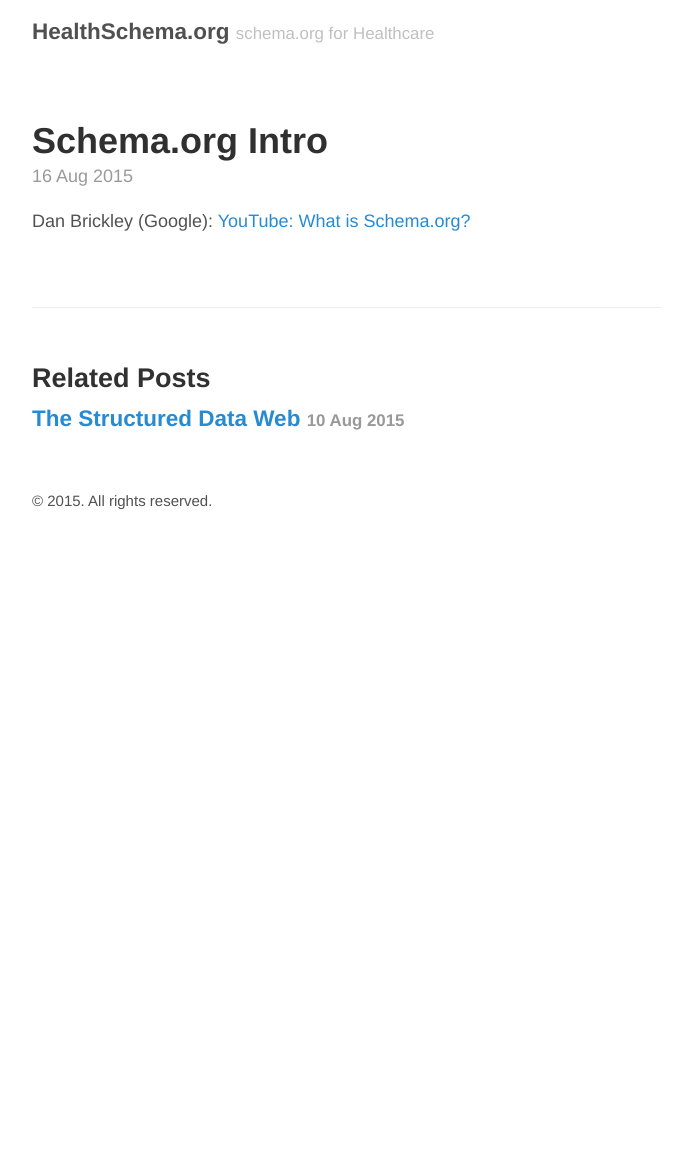
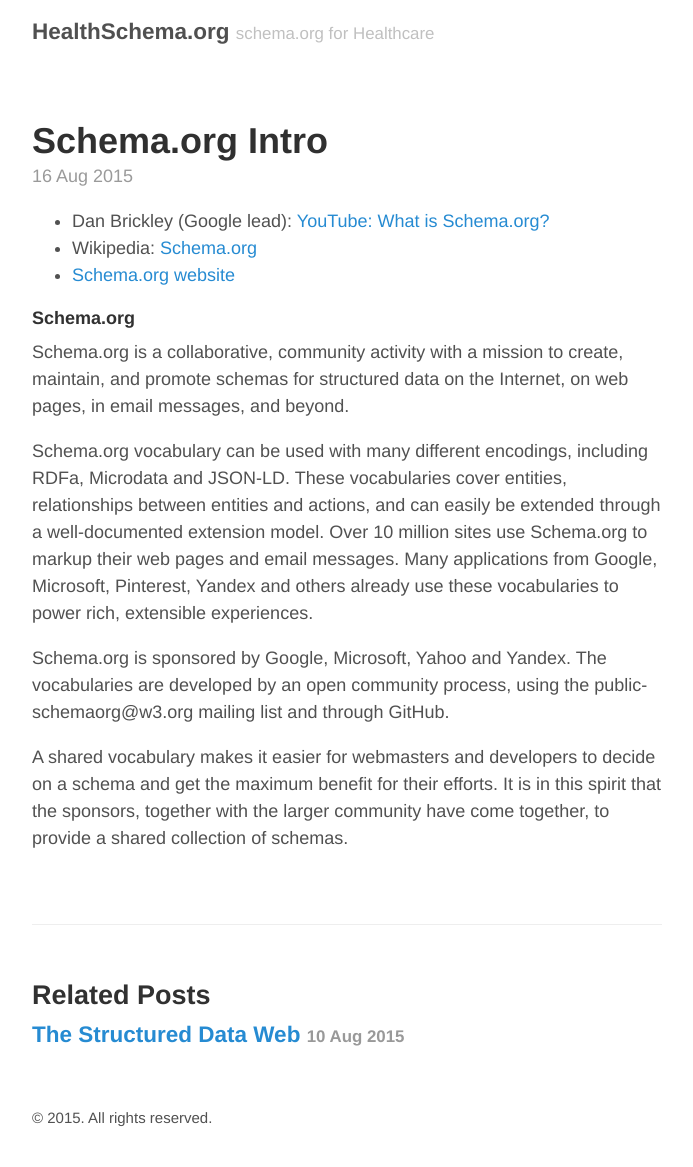
Before and after one commit to healthschema/healthschema.github.io, a Jekyll site: the page built from _posts/2015-08-16-intro-schema-org.md, in a window 1280 px wide. Shown: the whole page, without its empty margins (293-986 px from the left). Built offline with Jekyll 4.4.1, drawn with Linux system fonts in a browser that asks for light colours; before the commit the page ends 900 px from its top, so only the background shows below that.

Commit message:
Update 2015-08-16-intro-schema-org.md

```diff
--- a/_posts/2015-08-16-intro-schema-org.md
+++ b/_posts/2015-08-16-intro-schema-org.md
@@ -3,4 +3,15 @@
 title: Schema.org Intro
 ---
 
-Dan Brickley (Google): [YouTube: What is Schema.org?](https://www.youtube.com/embed/_-6mhdjE1XE)
+* Dan Brickley (Google lead): [YouTube: What is Schema.org?](https://www.youtube.com/embed/_-6mhdjE1XE)
+* Wikipedia: [Schema.org](https://en.wikipedia.org/wiki/Schema.org)
+* [Schema.org website](https://schema.org/)
+
+#### Schema.org
+Schema.org is a collaborative, community activity with a mission to create, maintain, and promote schemas for structured data on the Internet, on web pages, in email messages, and beyond.
+
+Schema.org vocabulary can be used with many different encodings, including RDFa, Microdata and JSON-LD. These vocabularies cover entities, relationships between entities and actions, and can easily be extended through a well-documented extension model. Over 10 million sites use Schema.org to markup their web pages and email messages. Many applications from Google, Microsoft, Pinterest, Yandex and others already use these vocabularies to power rich, extensible experiences.
+
+Schema.org is sponsored by Google, Microsoft, Yahoo and Yandex. The vocabularies are developed by an open community process, using the public-schemaorg@w3.org mailing list and through GitHub.
+
+A shared vocabulary makes it easier for webmasters and developers to decide on a schema and get the maximum benefit for their efforts. It is in this spirit that the sponsors, together with the larger community have come together, to provide a shared collection of schemas.
```
